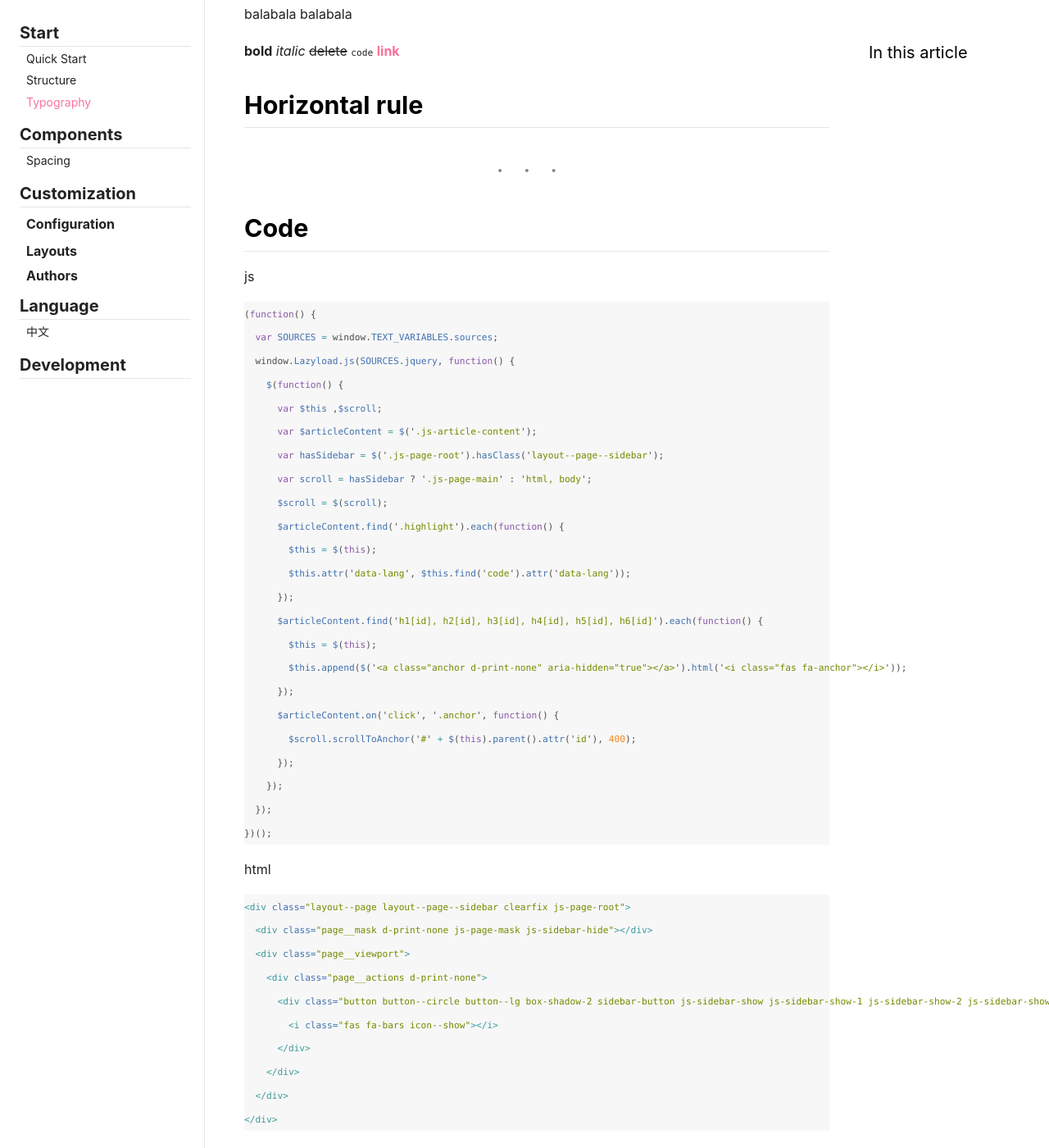
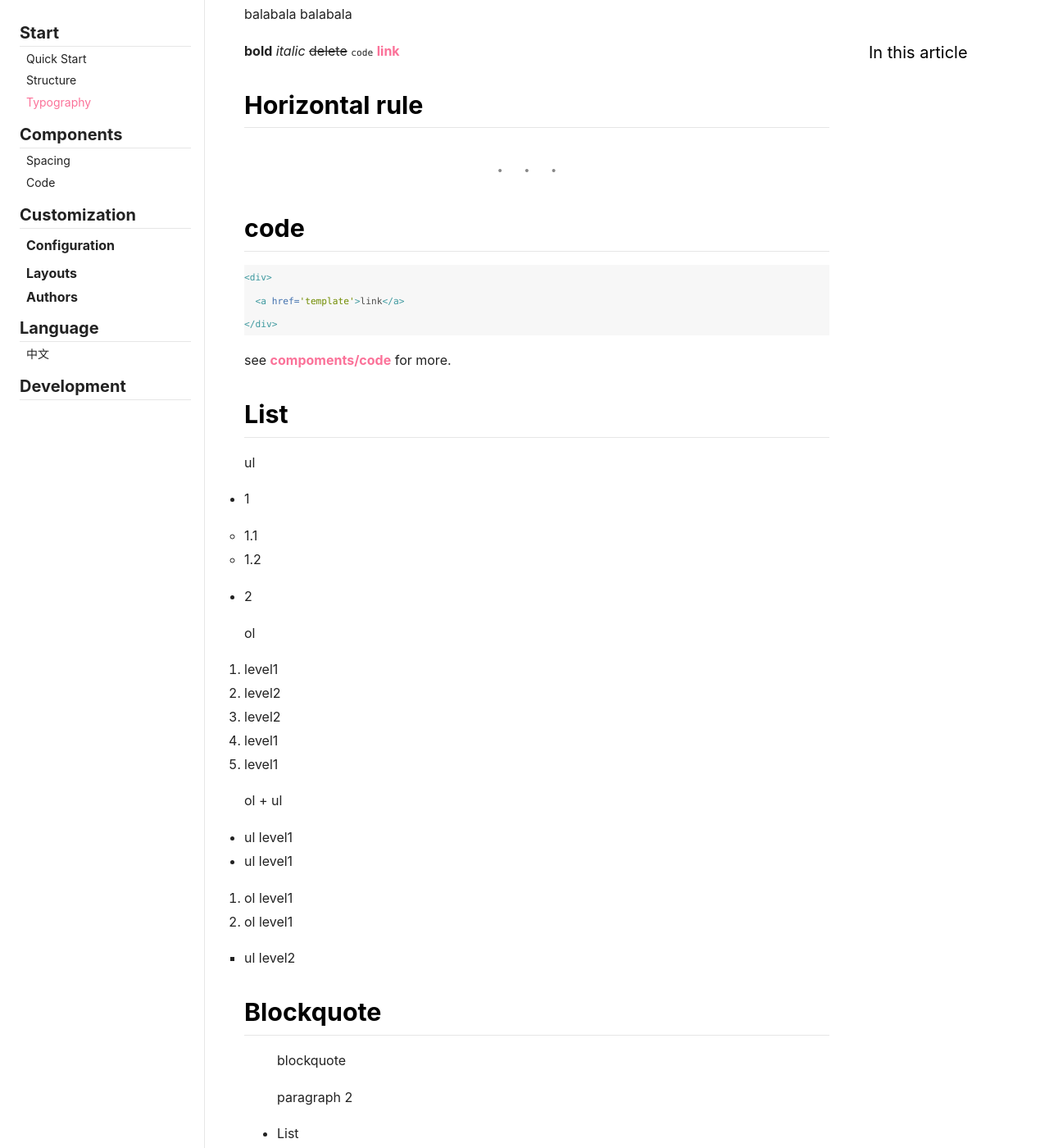
Before and after one commit to LawssssCat/jekyll-docs, a Jekyll site: the page built from _docs/en/1.3 typography.md, in a window 1280 px wide and 1400 px high, scrolled down 952 px. Shown: the whole window at 82% size. Built offline with Jekyll 4.4.1, drawn with Linux system fonts in a browser that asks for light colours; comment, search, counter and statistics services are not loaded; some of the changed text lies outside the part shown.

Commit message:
docs: markdown.md
Squashed commit of the following:

commit d33ff01d8dc18f1cd2a2f730393ac2b777e3d94a
Author: LawssssCat <1191693505@qq.com>
Date:   Tue Jul 5 16:31:01 2022 +0800

    fix: error url

````diff
--- a/_config.yml
+++ b/_config.yml
@@ -93,6 +93,8 @@ collections:
     permalink: /:name
   docs:
     output: true
+  markdown:
+    output: true
   sample_articles:
     output: true
   sample_pages:
@@ -119,6 +121,15 @@ defaults:
         toc: true
       sidebar:
         quicklinks: docs-en
+  - scope:
+      path: "_markdown/"
+      type: markdown
+    values:
+      nav_key: markdown
+      aside:
+          toc: true
+      sidebar:
+          quicklinks: markdown
 
 # see http://jch.penibelst.de/
 compress_html:
--- a/_data/quicklinks.yml
+++ b/_data/quicklinks.yml
@@ -15,6 +15,11 @@ layouts:
   - title: Languages
     class: strong
 
+markdown:
+  - url: /markdown
+    class: heading
+  - url: /markdown/kramdown
+
 docs-en:
   - title: Start
     class: heading
@@ -29,6 +34,7 @@ docs-en:
     class: heading
     details:
       - url: /docs/en/components/spacing
+      - url: /docs/en/components/code
 
   - title: Customization
     class: heading
--- a/_docs/en/1.3 typography.md
+++ b/_docs/en/1.3 typography.md
@@ -32,75 +32,15 @@ balabalabalabala balabala balabala balabala balabala balabalabalabalabalabalabal
 
 ---
 
-
-## Code
-
-js
-
-```js
-(function() {
-  var SOURCES = window.TEXT_VARIABLES.sources;
-  window.Lazyload.js(SOURCES.jquery, function() {
-    $(function() {
-      var $this ,$scroll;
-      var $articleContent = $('.js-article-content');
-      var hasSidebar = $('.js-page-root').hasClass('layout--page--sidebar');
-      var scroll = hasSidebar ? '.js-page-main' : 'html, body';
-      $scroll = $(scroll);
-      $articleContent.find('.highlight').each(function() {
-        $this = $(this);
-        $this.attr('data-lang', $this.find('code').attr('data-lang'));
-      });
-      $articleContent.find('h1[id], h2[id], h3[id], h4[id], h5[id], h6[id]').each(function() {
-        $this = $(this);
-        $this.append($('<a class="anchor d-print-none" aria-hidden="true"></a>').html('<i class="fas fa-anchor"></i>'));
-      });
-      $articleContent.on('click', '.anchor', function() {
-        $scroll.scrollToAnchor('#' + $(this).parent().attr('id'), 400);
-      });
-    });
-  });
-})();
-```
-
-html
+## code
 
 ```html
-<div class="layout--page layout--page--sidebar clearfix js-page-root">
-  <div class="page__mask d-print-none js-page-mask js-sidebar-hide"></div>
-  <div class="page__viewport">
-    <div class="page__actions d-print-none">
-      <div class="button button--circle button--lg box-shadow-2 sidebar-button js-sidebar-show js-sidebar-show-1 js-sidebar-show-2 js-sidebar-show-3">
-        <i class="fas fa-bars icon--show"></i>
-      </div>
-    </div>
-  </div>
+<div>
+  <a href='template'>link</a>
 </div>
 ```
 
-ruby
-
-```ruby
-Jekyll::Hooks.register(:site, :pre_render) do |site|
-  # insert posts last modify
-  Jekyll.logger.debug "Hook: insert posts last modify"
-  site.collection_names.each do | collection_name |
-    _collection = site.collections[collection_name]
-    _collection.docs.each do | post |
-      # puts post.url
-      commit_num = `git rev-list --count HEAD "#{ post.path }"`
-      if commit_num.to_i > 0
-        # lastmod_date = `git log -1 --pretty="%ad" --date=iso "#{ post.path }"`
-        commit_dates = `git log --pretty="%ad" --date=iso "#{ post.path }"`.lines()
-        lastmod_date = commit_dates[0]
-        publish_date = commit_dates[-1]
-        post.data['last_modified_at'] = lastmod_date
-        post.data['first_publish_at'] = publish_date
-      end
-    end
-  end
-end
-```
+see [compoments/code]({% link _docs/en/components/code.md %}) for more.
 
 ## List
 
--- a/_includes/sidebar/quicklinks.html
+++ b/_includes/sidebar/quicklinks.html
@@ -13,15 +13,15 @@
       <li class="{{ _item.class }} {{ _active }}">
         <!-- title -->
         {%- include snippets/get-accessible-url.html url=_item.url -%}
-        {%- assign _url = __return -%}
+        {%- assign _item_url = __return -%}
         {%- assign _title = _item.title -%}
         {%- unless _title -%}
           {%- include snippets/get-article-title.html article_id=_item.url -%}
           {%- assign _title = __return -%}
         {%- endunless -%}
         <div class="quicklinks-item">
-          {%- if _url -%}
-            <a href="{{ _url }}">{{ _title }}</a>
+          {%- if _item_url -%}
+            <a href="{{ _item_url }}">{{ _title }}</a>
           {%- else -%}
             {{ _title }}
           {%- endif -%}
````
Also changed, not shown: _docs/en/components/code.md (added, +76 -0 lines), _markdown/kramdown/kramdown.md (renamed from _posts/2022-06-20-kramdown.md, +2 -0 lines), _navs/markdown.md (+12 -10 lines).
